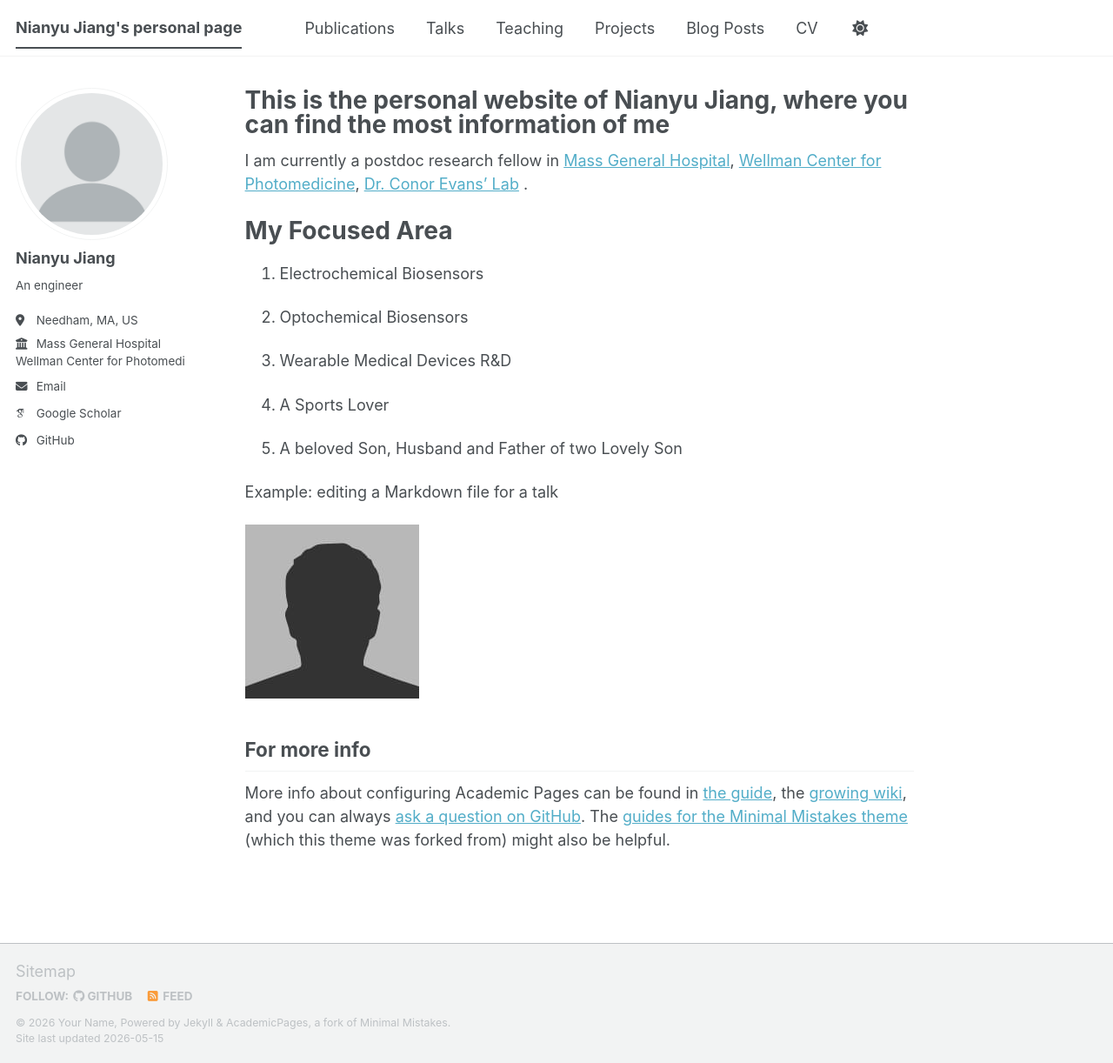
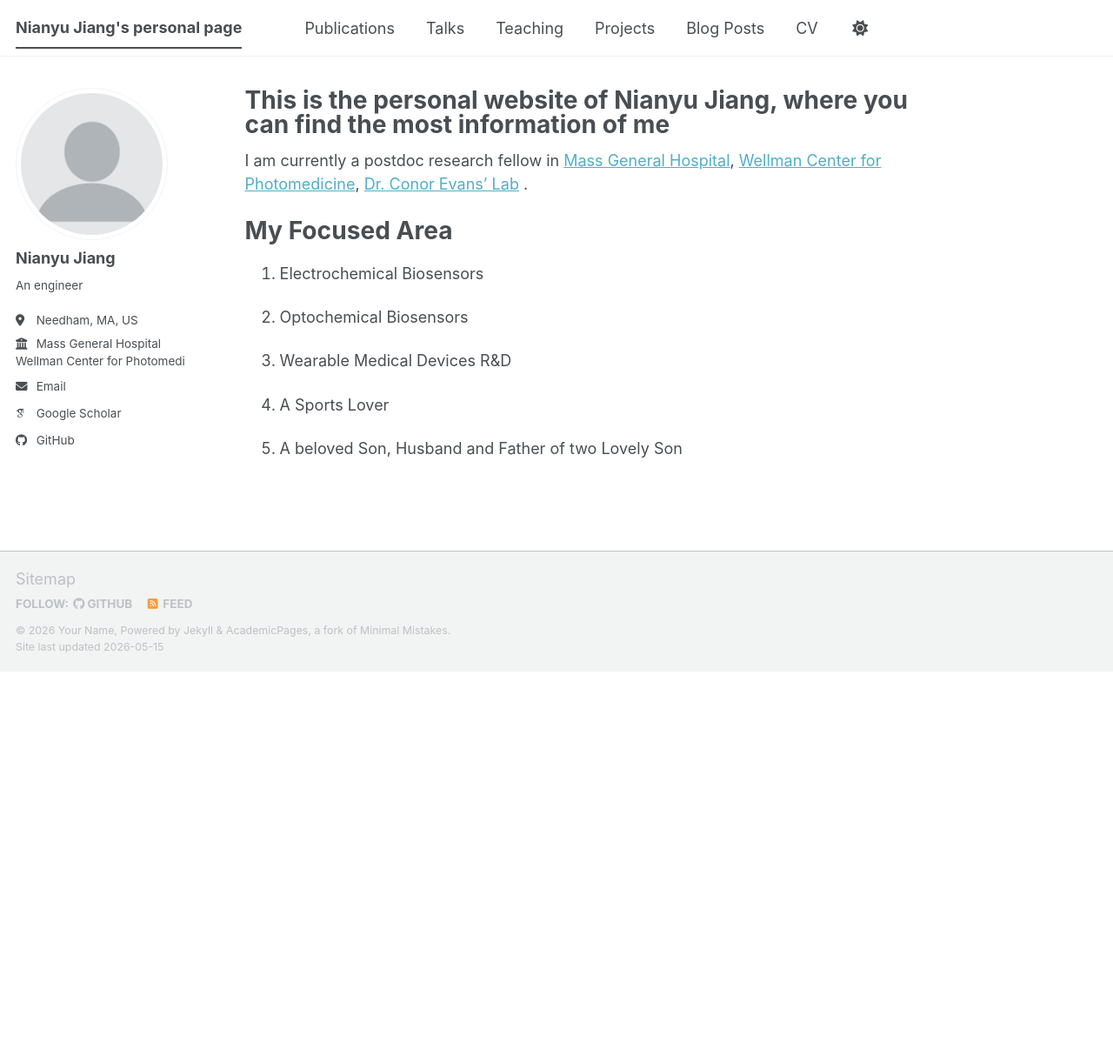
Before and after one commit to NianyuJiang/NianyuJiang.github.io, a Jekyll site: the page built from _pages/about.md, in a window 1280 px wide and 1222 px high. Shown: the whole window at 87% size. Built offline with Jekyll 4.4.1, drawn with Linux system fonts in a browser that asks for light colours; some web fonts are replaced; a script bundle is joined from its source files by our own code; library files that are not in the unit come from our copies.

Commit message:
Clean up about.md by removing example and links
Removed example content and additional information from the about page.

```diff
--- a/_pages/about.md
+++ b/_pages/about.md
@@ -20,11 +20,3 @@
 4. A Sports Lover
 
 5. A beloved Son, Husband and Father of two Lovely Son
-
-Example: editing a Markdown file for a talk
-
-![Editing a Markdown file](/images/bio-photo.jpg)
-
-For more info
-------
-More info about configuring Academic Pages can be found in [the guide](https://academicpages.github.io/markdown/), the [growing wiki](https://github.com/academicpages/academicpages.github.io/wiki), and you can always [ask a question on GitHub](https://github.com/academicpages/academicpages.github.io/discussions). The [guides for the Minimal Mistakes theme](https://mmistakes.github.io/minimal-mistakes/docs/configuration/) (which this theme was forked from) might also be helpful.
```
